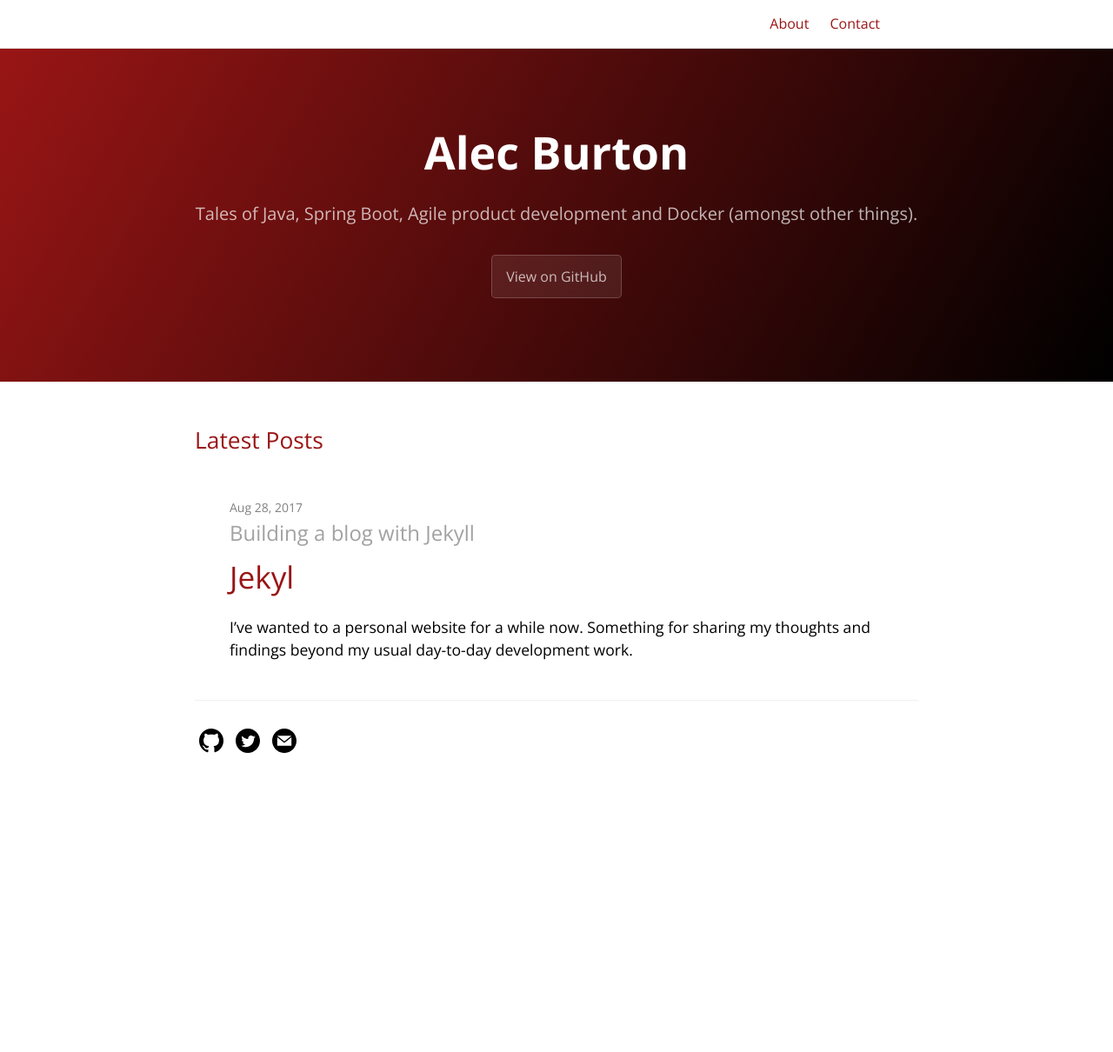
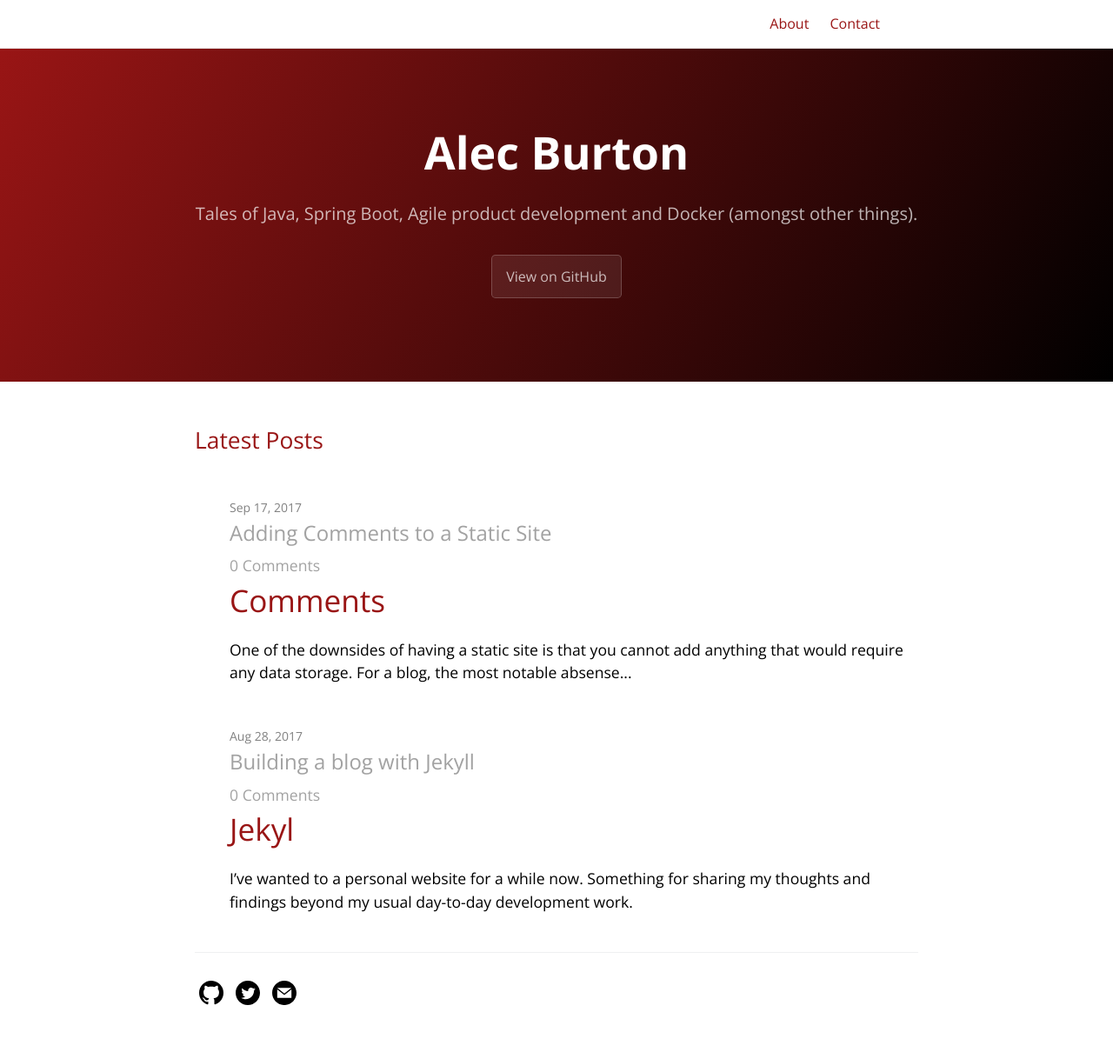
Before and after one commit to abert-on/jekyll-blog, a Jekyll site: the page built from index.md, in a window 1280 px wide. Shown: the whole page at 87% size. Built offline with Jekyll 4.4.1, drawn with Linux system fonts in a browser that asks for light colours; comment, search, counter and statistics services are not loaded; before the commit the page ends 920 px from its top, so only the background shows below that.

Commit message:
Adding Disqus comments sections to posts and new blog post explaining how

```diff
--- a/_layouts/default.html
+++ b/_layouts/default.html
@@ -132,5 +132,6 @@
         ga('send', 'pageview');
       </script>
     {% endif %}
+    <script id="dsq-count-scr" src="//alecburton.disqus.com/count.js" async></script>
   </body>
 </html>
--- a/_layouts/home.html
+++ b/_layouts/home.html
@@ -20,7 +20,7 @@ layout: default
         <h2>
           <a class="post-link" href="{{ post.url | relative_url }}" title="{{ post.title }}">{{ post.title | escape }}</a>
         </h2>
-
+        <a href="http://alecburton.co.uk{{ post.url }}#disqus_thread">0 Comments</a>
         <span>{{ post.excerpt | markdownify | truncatewords: 30 }}</span>
 
       </li>
--- a/_posts/2017-08-28-building-this-site.markdown
+++ b/_posts/2017-08-28-building-this-site.markdown
@@ -1,5 +1,6 @@
 ---
 layout: post
+comments: true
 title:  "Building a blog with Jekyll"
 date:   2017-08-28 12:01:22 +0100
 categories: web html jekyll
--- /dev/null
+++ b/_posts/2017-09-17-adding-comments-to-static-site.markdown
@@ -0,0 +1,82 @@
+---
+layout: post
+comments: true
+title:  "Adding Comments to a Static Site"
+date:   2017-09-17 16:06:22 +0100
+categories: web html jekyll disqus static blog
+---
+# Comments
+One of the downsides of having a static site is that you cannot add anything that would require any data storage. For a blog, the most notable absense is of any form of comments section. Fortunately there are thrid party providers that can provide comments sections for sites. [Disqus](https://disqus.com) is one such provider that also supports Jekyll.
+
+
+## Installation
+Once you have signed up to Disqus, it walks you through configuring your site with a comments section. For Jekyll the steps are as follows:
+
+For any post that you want to include comments, add a comments variable to the header of the posts YAML file. For this post, for example, it looks like the following:
+
+{% highlight markdown %}
+---
+layout: post
+comments: true
+title:  "Adding Comments to a Static Site" ...
+{% endhighlight %}
+
+Next we need to add the disqus code to our posts. Disqus will point you towards their [Universal Embed Code](https://disqus.com/admin/install/platforms/universalcode/) page which contains the code to copy. Create a new **disqus.html** page in the **_includes** directory and paste the code in. Uncomment the **disqus_config** section as instructed and configure the variables for your page.
+
+{% highlight html %}
+{% raw %}
+var disqus_config = function () {
+this.page.url = "http://SITEURL{{ page.url }}";  // Replace SITEURL with your site's main address, page.url will point to his particular post
+this.page.identifier = "{{ page.id }}";
+};
+{% endraw %}
+{% endhighlight %}
+
+Next go to **_layouts/post.html** and add the following just before the closing artical tag (or wherever you want the comments to appear on your blog posts).
+
+{% highlight html %}
+{% raw %}
+{% include disqus.html %}
+{% endraw %}
+{% endhighlight %}
+
+You should now have a Disqus comments section on your post. Run the usual commands to build and deploy Jekyll locally to confirm:
+
+{% highlight shell %}
+jekyll build
+jekyll serve
+{% endhighlight %}
+
+You should now see something similar to the following:
+![The Results](/assets/images/comments.png)
+
+## Comment Counts
+One additional extra we can add is comment counts to the top of the post. Open **_layouts/default.html** and add the following befote the closing body tag.
+
+{% highlight html %}
+<script id="dsq-count-scr" src="//SHORTNAME.disqus.com/count.js" async></script><!--Replace SHORTNAME with your site's disqus shortname-->
+{% endhighlight %}
+
+With this script on the site, any url with **#disqus_thread** on the end will automatically get Disqus to count the comments on the page the link points to. So if we go to **_layouts/post.html** and add the following link just above the article body...
+
+{% highlight html %}
+{% raw %}
+{% if page.comments %}
+    <a href="http://SITEURL{{ page.url }}#disqus_thread">0 Comments</a>
+{% endif %}
+{% endraw %}
+{% endhighlight %}
+
+... we should see a comment count at the top of our blog posts:
+
+![Comment Count](/assets/images/comment_count.png)
+
+We can also display this comment count for each post listed on our index page. Open **_layouts/home.html** and add the following inside the *for post in site.posts* loop:
+
+{% highlight html %}
+{% raw %}
+<a href="http://SITEURL{{ post.url }}#disqus_thread">0 Comments</a>
+{% endraw %}
+{% endhighlight %}
+
+![More Comment Count](/assets/images/index_comment_count.png)
```
Also changed, not shown: _includes/disqus.html (added, +22 -0 lines), _layouts/post.html (+4 -3 lines), assets/images/comment_count.png (added), assets/images/comments.png (added), assets/images/index_comment_count.png (added).
